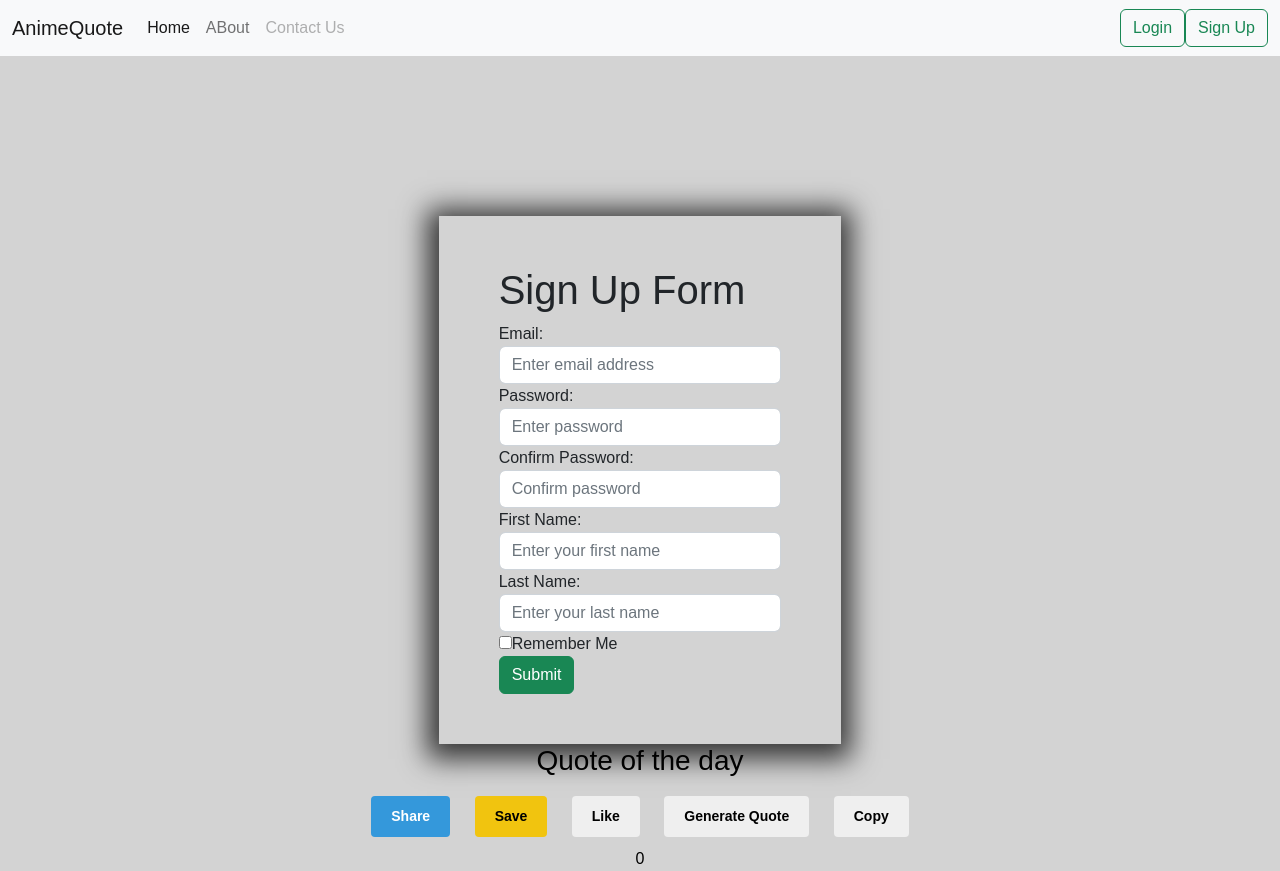
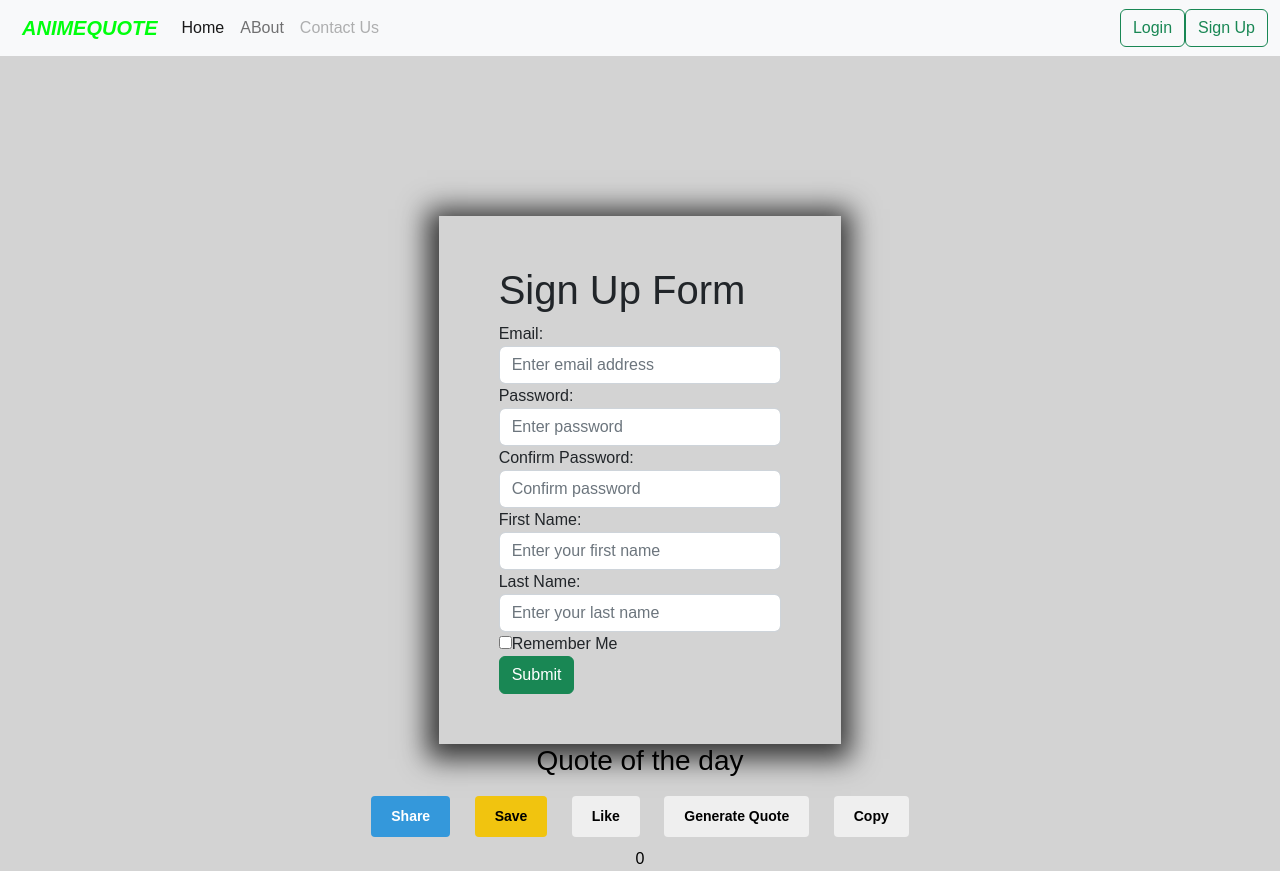
Before and after one commit to Skanner33/Anime-Quote-Generator, a plain HTML site: page index.html in a window 1280 px wide. Drawn offline with Linux system fonts and the light colour scheme; no server answers.

Commit message:
css updated

```diff
--- a/css/epg.css
+++ b/css/epg.css
@@ -9,6 +9,15 @@
 }
 
 /* main page */
+.container-fluid .navbar-brand {
+    color: rgb(0, 255, 13);
+    padding-left: 10px;
+    font-style: italic;
+    cursor: none;
+    pointer-events: none;
+    text-transform: uppercase;
+    font-weight: bolder;
+}
 h2{
     text-align: center;
 }
@@ -47,3 +56,7 @@ body {
   #btn-save {
     background-color: #f1c40f;
   }
+
+  #signup-form .form-container{
+    min-width: 100px;
+  }
```
